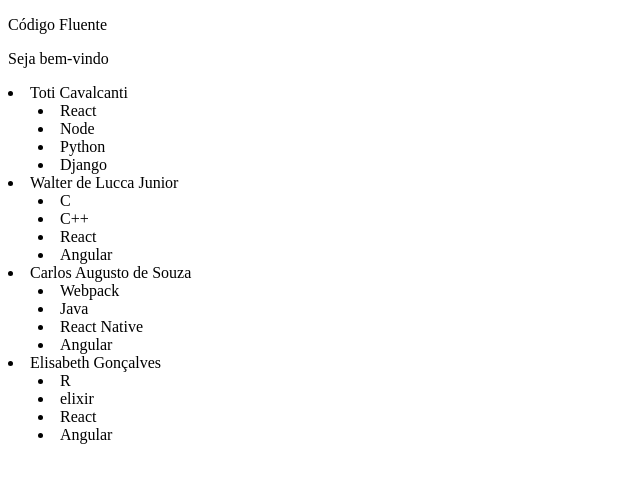
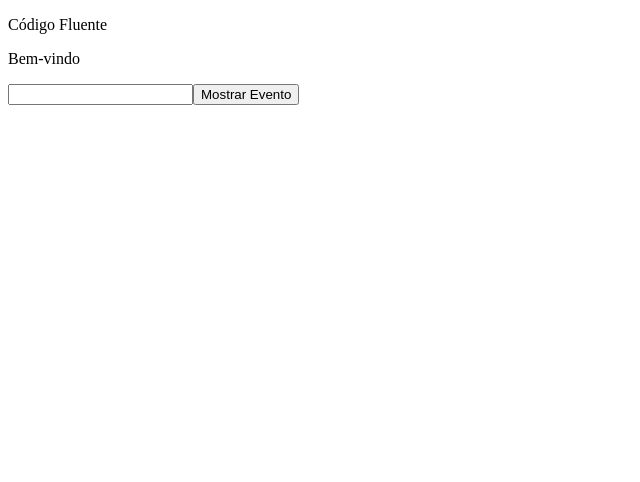
Before and after one commit to toticavalcanti/react-from-scratch-with-webpack, a React app: page / in a window 1280 px wide. Shown: the top 482 px of the page, without its empty margins (0-640 px from the left). Built offline with nearby package versions, Linux system fonts and the light colour scheme.

Commit message:
move showEvent() and Button into App, the arraw function has this scope encapsulate

```diff
--- a/src/App.jsx
+++ b/src/App.jsx
@@ -1,57 +1,29 @@
 import React from 'react';
-
-const listCustomers = [
-  {
-    id: 1,
-    name: 'Toti Cavalcanti',
-    skills: ['React', 'Node', 'Python', 'Django']
-  },
-  {
-    id: 2,
-    name: 'Walter de Lucca Junior',
-    skills: ['C', 'C++', 'React', 'Angular']
-  },
-  {
-    id: 3,
-    name: 'Carlos Augusto de Souza',
-    skills: ['Webpack', 'Java', 'React Native', 'Angular']
-  },
-  {
-    id: 14,
-    name: 'Elisabeth Gonçalves',
-    skills: ['R', 'elixir', 'React', 'Angular']
-  },
-
-]
 
 const App = () => {
 
-  const renderCustomers = (customer) => {
+  const name = "Código Fluente";
 
-    return (
-      <div key={`customer-${customer.id}`}>
-        <li>{ customer.name }</li>
-        {customer.skills.map(renderSkills)}
+  const handleChange = (e) => {
+    const { value } = e.target
+    console.log(value)
+  }
+
+  const showEvent = (e) => {
+    alert('Evento clicado!')
+    console.log(e)
+    name
+  }
+
+  const Button = <button onClick={showEvent}>Mostrar Evento</button>
+
+  return(
+      <div>
+        <p>Código Fluente</p>
+        <p>Bem-vindo</p>
+        <input onChange={handleChange} />
+        {Button}
       </div>
     )
   }
-
-  const renderSkills = (skill, index) => {
-    return (
-      <div style={{paddingLeft: '30px'}}>
-        <li key={`skill-${index}`}>{ skill }</li>
-      </div>
-
-    )
-  }
-
-  return (
-    <div>
-      <p>Código Fluente</p>
-      <p>Seja bem-vindo</p>
-      <div>{listCustomers.map(renderCustomers)}</div>
-    </div>
-  );
-} ;
-
 export default App;
```
